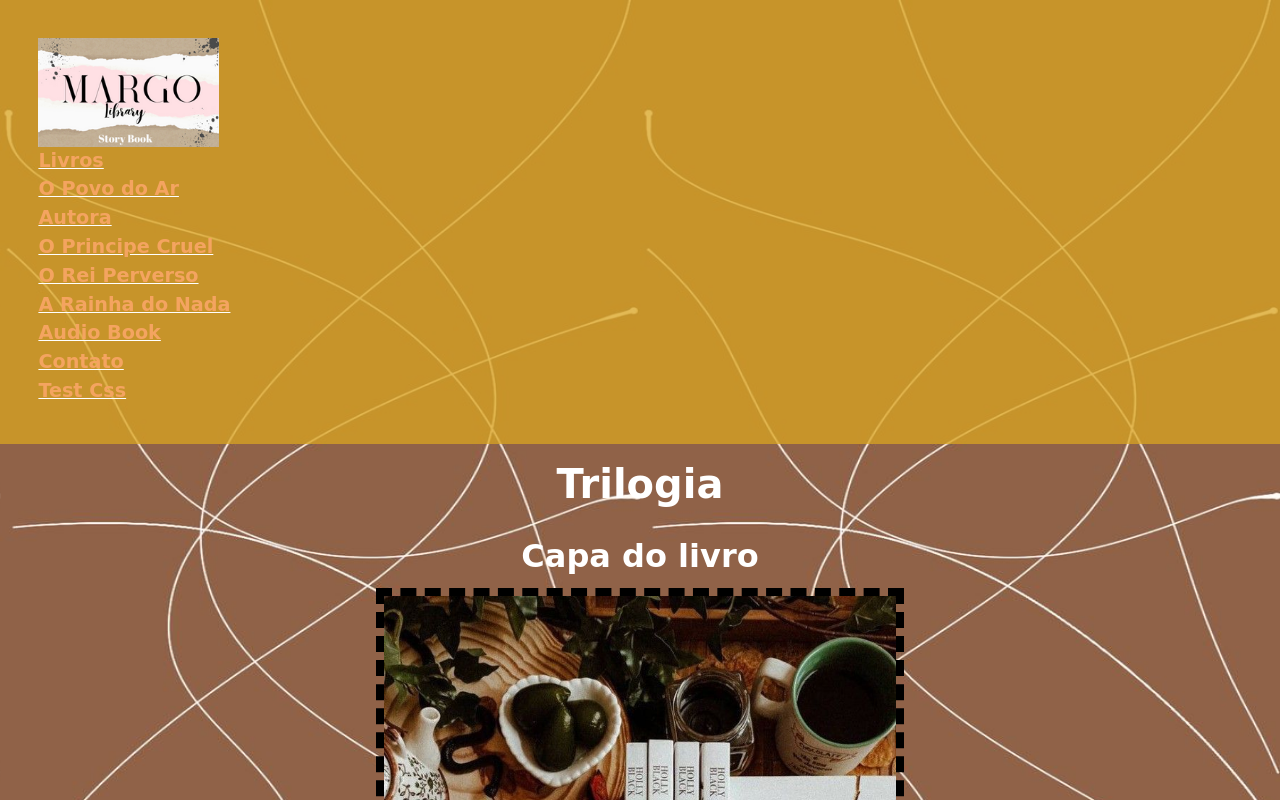
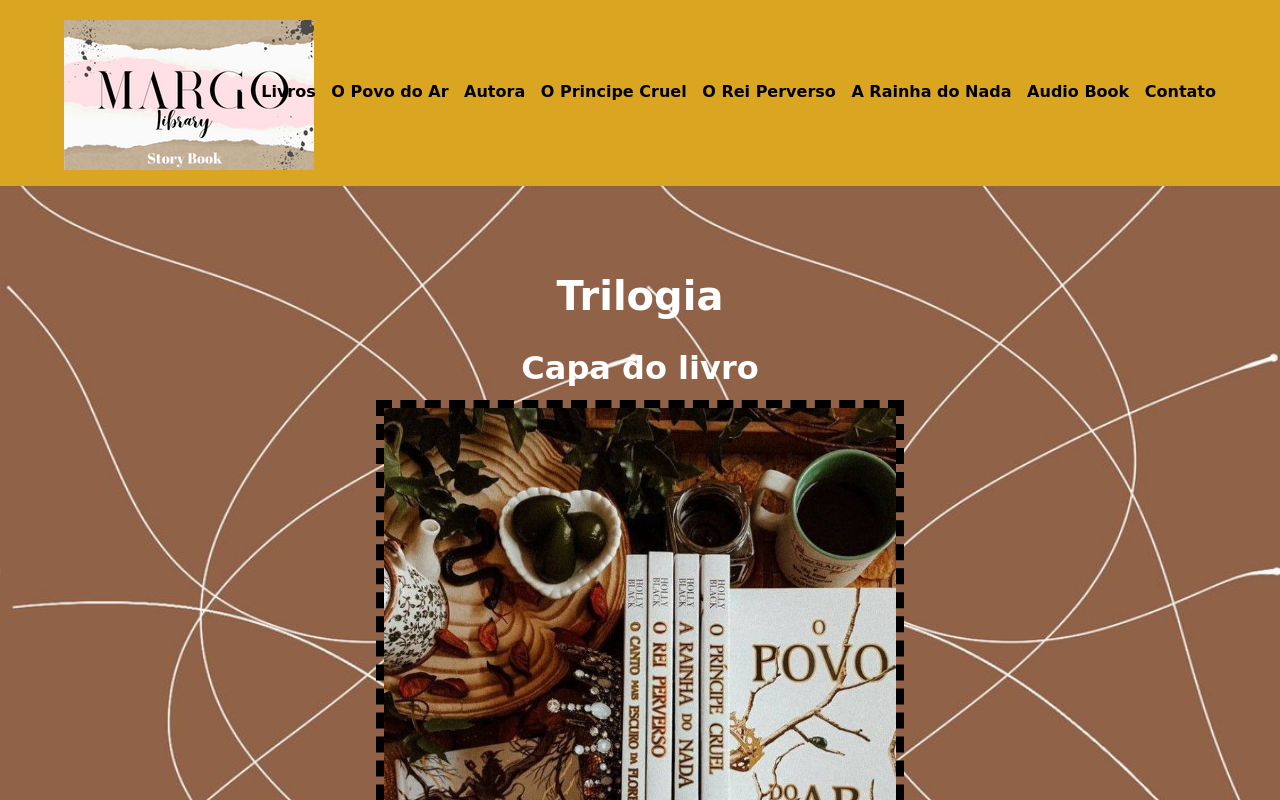
Before and after one commit to Machtura/meuprimeirosite, a plain HTML site: page index.html in a window 1280 px wide. Shown: the top 800 px of the page. Drawn offline with Linux system fonts and the light colour scheme; a web font is replaced by a local one.

Commit message:
Add files via upload

```diff
--- a/css/estilo.css
+++ b/css/estilo.css
@@ -1,22 +1,101 @@
+
     html{
         scroll-behavior: smooth;
     }
 
     body{
-    background-image: url(../img/marrom.jpg);
+        background-image: url("../img/marrom.jpg");
         background-repeat: round;
         font-family: 'Aboreto', cursive;
     }
 
+    header,footer{
+        background-color: rgba(218,165,32);
+        padding: 1%;
+        position: relative;
+        display: flex;
+        flex-direction: column;
+        align-items: center;
+        font-size: 1em;
+        font-weight: bolder;
+    }
+
+    .footer{
+        position:fixed;
+        bottom: 0;
+        right: 0;
+        left: 0;
+        z-index: 1030;
+    }
+
+    .menu-opcoes{
+        text-align: center;
+    }
+
+    .fixo{
+        position:fixed;
+        top: 0;
+        right: 0;
+        left: 0;
+        z-index: 1030;
+    }
+
+    .ajustes{
+        line-height: 1;
+        text-align: center;
+    }
+
+    .ajustes li:hover{
+        background-color: #fff;
+        color: #000;
+    }
+
     .container{
+        margin-top: 80%;
         width: 80%;
         margin-right: auto;
         margin-left: auto;
+        position:relative;
+        margin-bottom: 10%;
     }
 
-header,footer{
-    background-color: rgba(218,165,32,0.75);
-    padding: 3%;
+    @media screen and (max-width: 599px) {
+        .container{
+            margin-top: 65%;
+
+        }
+    }
+
+    @media screen and (min-width: 600px) {
+        .container{
+            margin-top: 40%;
+        }
+    }
+
+    @media only screen and (min-width: 768px) {
+        .container{
+            margin-top: 20%;
+        }
+        header{
+            background-color:  rgba(218,165,32);
+            flex-direction: row;
+            position: relative;
+            height: 160px;
+        }
+        .menu-opcoes{
+            position: absolute;
+            right: 5%;
+            top: 45%;
+        }
+        .menu-opcoes ul li{
+            display: inline;
+            margin-left: 10px;
+        }
+        .imglogo{
+            position:absolute;
+            top: 20px;
+            left: 5%;
+        }
     }
 
     h1{
@@ -29,7 +108,7 @@ h2{
 
     h3{
         text-align: center;
-    color: #000;
+        color: #F4A460;
         font-weight: bolder;
         font-size: 35px;
         line-height: 2;
@@ -51,13 +130,14 @@ p{
         margin-bottom: 2%;
     }
 
-ul li{
+
+    .listatexto{
         text-decoration: underline;
-    color: #fff;
+        color:#fff;
         font-weight: bolder;
-    font-size: 1.2em;
-    text-align: justify;
-    line-height: 1.5;
+        margin-top: 1%;
+        margin-bottom: 1%;
+        font-size: 1em;
     }
 
     figure{
@@ -70,24 +150,21 @@ figure{
         width: 50%;
     }
 
-.imglogo{
-    width: 15%;
-}
 
     a:link {
-    color: 	#F4A460;
+        color: 	#000;
         background-color: transparent;
         text-decoration: none;
     }
 
     a:visited {
-    color: 	#F4A460;
+        color: 	#000;
         background-color: transparent;
         text-decoration: none;
     }
 
     a:hover {
-    color: red;
+        color: 		#8B4513 ;
         background-color: transparent;
         text-decoration: underline;
     }
--- a/index.html
+++ b/index.html
@@ -11,19 +11,18 @@
     <title>Livros</title>
 </head>
 <body>
-        <header>
+        <header class="fixo">
             <h1><img class="imglogo" src="img/logotipo.png"></h1>
-            <nav>
-               <ul>
+            <nav class="menu-opcoes">
+               <ul class="ajustes">
                     <li><a href="#">Livros</a></li>
                     <li><a href="#opovodoar">O Povo do Ar</a></li>
                     <li><a href="#autora">Autora</a></li>
                     <li><a href="#oprincipecruel">O Principe Cruel</a></li>
                     <li><a href="#oreiperverso">O Rei Perverso</a></li>
                     <li><a href="#arainhadonada">A Rainha do Nada</a></li>
-                <li><a href="#">Audio Book</a></li>
-                <li><a href="#">Contato</a></li>
-                <li><a href="testcss.html" target="_blank">Test Css</a></li>
+                    <li><a href="audiobook.html">Audio Book</a></li>
+                    <li><a href="contato.html">Contato</a></li>
                </ul>
             </nav>
         </header>
@@ -47,7 +46,7 @@
 
                     <h2 class="titulos"> Saga</h2>
 
-                        <ul>
+                        <ul class="listastexto">
                             <li>O Principe Cruel</li>
                             <li>O Rei Perverso</li>
                             <li>A Rainha do Nada</li>
@@ -150,8 +149,7 @@
                 </div>
 
                 <div>
-                    <h2 class="titulos">TTTT</h2>
-                    <p class="titulos"><a href="o rei perverso.html">Clique Aqui</a></p>
+                    <h2 class="titulos">.</h2>
                     <p class="titulos"><a href="testcss.html">Clique aqui para ver os posicionamentos em css</a></p>
                 </div>
         </div>
```
Also changed, not shown: audiobook.html (added, +31 -0 lines), contato.html (added, +28 -0 lines). Lines whose indentation alone changed are shown as unchanged.
